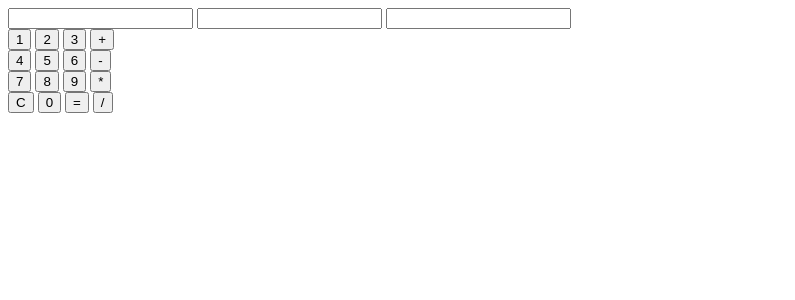
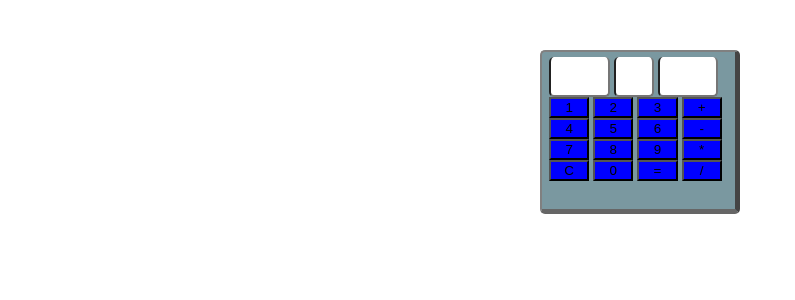
Before and after one commit to paula-c-schuler/codeup_2.dev, a PHP site: page /public/calculator.html in a window 1280 px wide. Shown: the top 300 px of the page, without its empty margins (0-795 px from the left). Run offline with PHP 8.4, Linux system fonts and the light colour scheme.

Commit message:
Making progress on styling calculator. Nice box and buttons. Working on shading.

```diff
--- a/public/calculator.html
+++ b/public/calculator.html
@@ -1,21 +1,20 @@
 <!DOCTYPE html>
 <html lang="en">
   <head>
-    <style type="text/css" src="../css/calcualtor.css">
-
-</style>
+    <link rel="stylesheet" href="/css/calculator.css">
   </head>
   <body>
     <!-- calculator background-->
-      <div class = "calculator">
+    <div id="containerCalculator">
+
       <!-- top of display background -->
-        <div class = "row" id = "fieldRow1">
+      <div class = "row" id="fieldRow1">
         <input name="" type="text" id="fieldLeft" value = "">
         <input type="text" id="operand" value="">
         <input type"text" id="fieldRight" value="">
       </div>
+
       <!-- top of button background -->
-        <div class = "row" id="rowBackground">
         <div class = "row" id="row1">
           <button class="buttons" id="btn1" value="1">1</button>
           <button class="buttons" id="btn2" value="2">2</button>
@@ -41,11 +40,11 @@
           <button class="buttons" id="btnDivide" value ="/">/</button>
         </div>
         <!-- button background -->
-        </div>
       <!-- calculator background -->
       </div>
       <!-- calculator container -->
     </div>
+
     <script src="/js/calculator.js"type="text/javascript">
     </script>
   </body>
--- a/public/css/calculator.css
+++ b/public/css/calculator.css
@@ -1,30 +1,55 @@
-body {
+html {
+	box-sizing: border-box;
+}
+*, *:before, *:after {
+	box-sizing: inherit;
+}
+
+#containerCalculator {
+  margin: auto;
+  margin: 0 auto;
+  width: 900px;
+  margin-top: 50px;
+  border: 2px solid grey;
+  border-bottom: 5px solid #666;
+  border-right: 5px solid #444;
+  border-radius: 5px;
+  width: 200px;
+  height: 164px;
+  padding: 5px;
+  background-color: #7A98A0;
+}
+
+#fieldRow1 {
 
 }
 
-#calculator{
+.row {
+  padding-left: 2px;
+}
+
+#fieldLeft, #operand, #fieldRight{
+  height: 40px;
+  width: 60.5px;
+  text-align: center;
+  border-radius: 5px;
+  border-top: 2px #fff;
+  padding-left: 2px #C0C0C0;
+  padding-right: 2px #6C6C6C;
+  padding-bottom: 2px #6C6C6C;
+
 
 }
 
-#fieldLeft{
+#operand {
   height: 40px;
-  width: 60px;
-  /*margin-top: 5px;*/
-
-}
-#operand{
-  height: 40px;
-  width: 30px;
-  /*margin-top: 10px;*/
-
-}
-#fieldRight{
-  height: 40px;
-  width: 60px;
-  /*margin-top: 10px;*/
+  width: 40px;
+  text-align: center;
 
 }
 
-#button{
-
+.buttons{
+  background-color: blue;
+	height: 90%;
+	width: 22.2%;
 }
```
Lines whose indentation alone changed are shown as unchanged.
